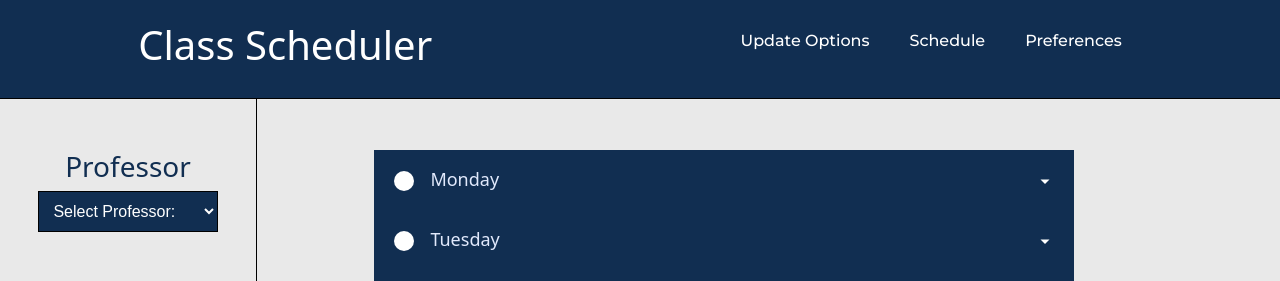
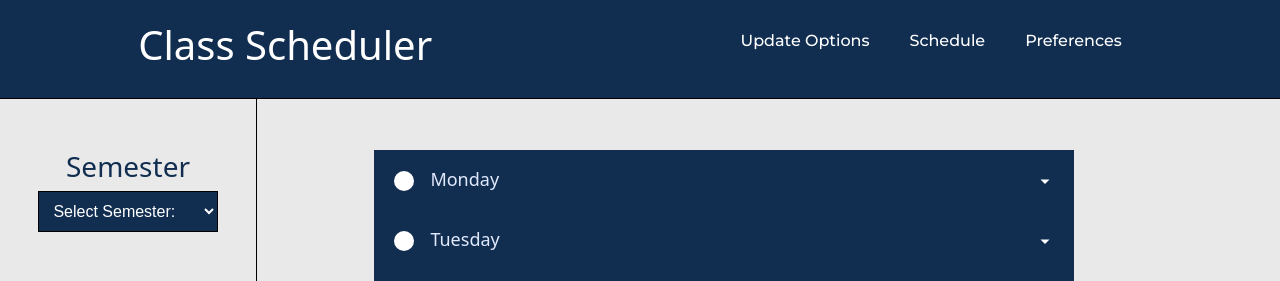
Before and after one commit to shahidul-csu/class-scheduler, a React (Create React App) app in the folder frontend/: page / in a window 1280 px wide. Shown: the top 281 px of the page. Built offline with nearby package versions, Linux system fonts and the light colour scheme.

Commit message:
frontend display tweak. page still does not stretch with webpage expansion.

```diff
--- a/frontend/src/components/admin-faculty-preferences/Display.js
+++ b/frontend/src/components/admin-faculty-preferences/Display.js
@@ -10,12 +10,12 @@ import PreferenceDropdown from './PreferenceDropdown';
 const Display = () => {
 
   // Dummy data
-  const [professors, setProfessors] = useState([
-    {id:1, last_name: "Espinoza"},
-    {id:2, last_name: "Lara"},
-    {id:3, last_name: "Su"},
+  const [semesters, setSemesters] = useState([
+    {id:1, last_name: "Fall 2020"},
+    {id:2, last_name: "Spring 2021"},
+    {id:3, last_name: "Fall 2021"},
   ])
-  const [semesters, setSemesters] = useState([
+  const [courses, setCourses] = useState([
     {id: 1, user_id: 1,name: "CST 370"},
     {id: 2, user_id: 2,name: "CST 338"},
     {id: 3, user_id: 2,name: "CST 438"},
@@ -27,8 +27,8 @@ const Display = () => {
       <div className="Row">
           <div className="Col1">
             <div className="Left">
-                  <Dropdown name="Professor" group={professors}/>
-                  <Dropdown name="Course" group={semesters} />
+                  <Dropdown name="Semester" group={semesters}/>
+                  <Dropdown name="Course" group={courses} />
             </div>
           </div>
           <div className="Col2">
```
